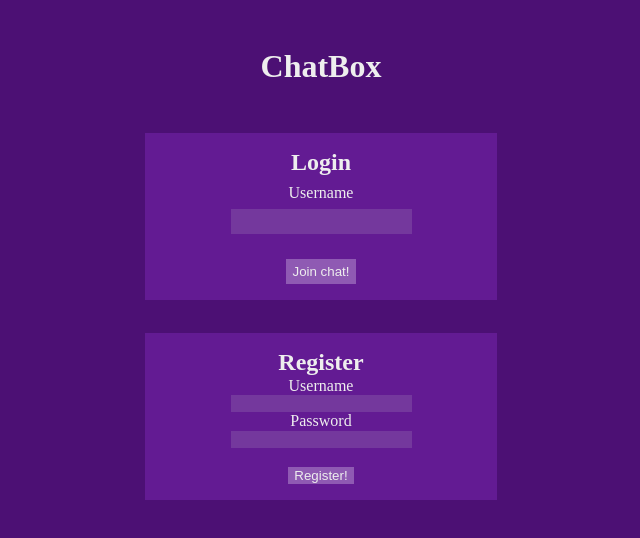
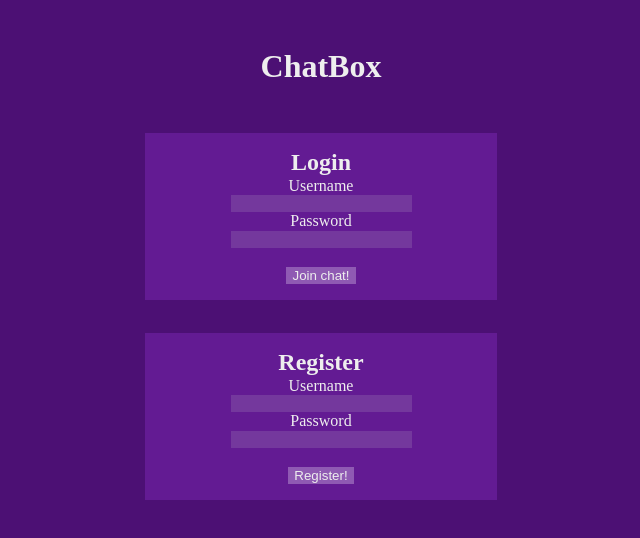
Before and after one commit to Dundgren/chatbox, a Vue app: page / in a window 1280 px wide. Shown: the top 538 px of the page, without its empty margins (319-959 px from the left). Built offline with nearby package versions, Linux system fonts and the light colour scheme.

Commit message:
Replaced getUser with login-function

```diff
--- a/src/components/LoginForm.vue
+++ b/src/components/LoginForm.vue
@@ -1,8 +1,11 @@
 <template>
+    <p id="message">{{ message }}</p>
     <div id="login-form">
         <h2>Login</h2>
         <label for="login-username-input">Username</label>
         <input type="text" id="login-username-input" v-model="username" @keypress.enter="login">
+        <label for="login-password-input">Password</label>
+        <input type="password" id="login-password-input" v-model="password" @keypress.enter="login">
         <br>
         <input type="button" value="Join chat!"  @click="login">
     </div>
@@ -11,20 +14,30 @@
 
 <script>
 import RegisterForm from "./RegisterForm.vue";
-import { apiGetUser } from "../helpers/user";
+import { apiLogin } from "../helpers/user";
 
 export default {
     data() {
         return {
             username: "",
+            password: "",
+            message: ""
         }
     },
     methods: {
         async login() {
-            const user = await apiGetUser(this.username);
+            if (this.username && this.password) {
+                try {
+                    const user = await apiLogin(this.username, this.password);
 
-            this.$store.commit("setUsername", user.username);
-            this.$store.commit("setUserId", user.id);
+                    this.$store.commit("setUsername", user.username);
+                    this.$store.commit("setUserId", user.id);
+                } catch {
+                    this.message = "Login failed!";
+                }
+            } else {
+                this.message = "Both username and password are required!"
+            }
         }
     },
     components: {
@@ -43,7 +56,7 @@ export default {
         justify-items: center;
         padding: 1em;
 
-        input[type="text"] {
+        input[type="text"], input[type="password"] {
             background-color: #74389d;
             color: #eee;
             border: none;
@@ -63,4 +76,9 @@ export default {
             margin: 0;
         }
     }
+
+    #message {
+        grid-column: 10 / 16;
+        grid-row: 4 / 5;
+    }
 </style>
--- a/src/helpers/user.js
+++ b/src/helpers/user.js
@@ -16,8 +16,13 @@ export async function apiRegister(username, password) {
     console.log(result);
 }
 
-export async function apiGetUser(username) {
-    const result = await axios.get(`${baseUrl}/api/v1/users/${username}`);
+export async function apiLogin(username, password) {
+    const data = {
+        username: username,
+        password: password
+    };
 
-    return result.data[0];
+    const result = await axios.post(`${baseUrl}/api/v1/users/login`, data);
+
+    return result.data;
 }
```
